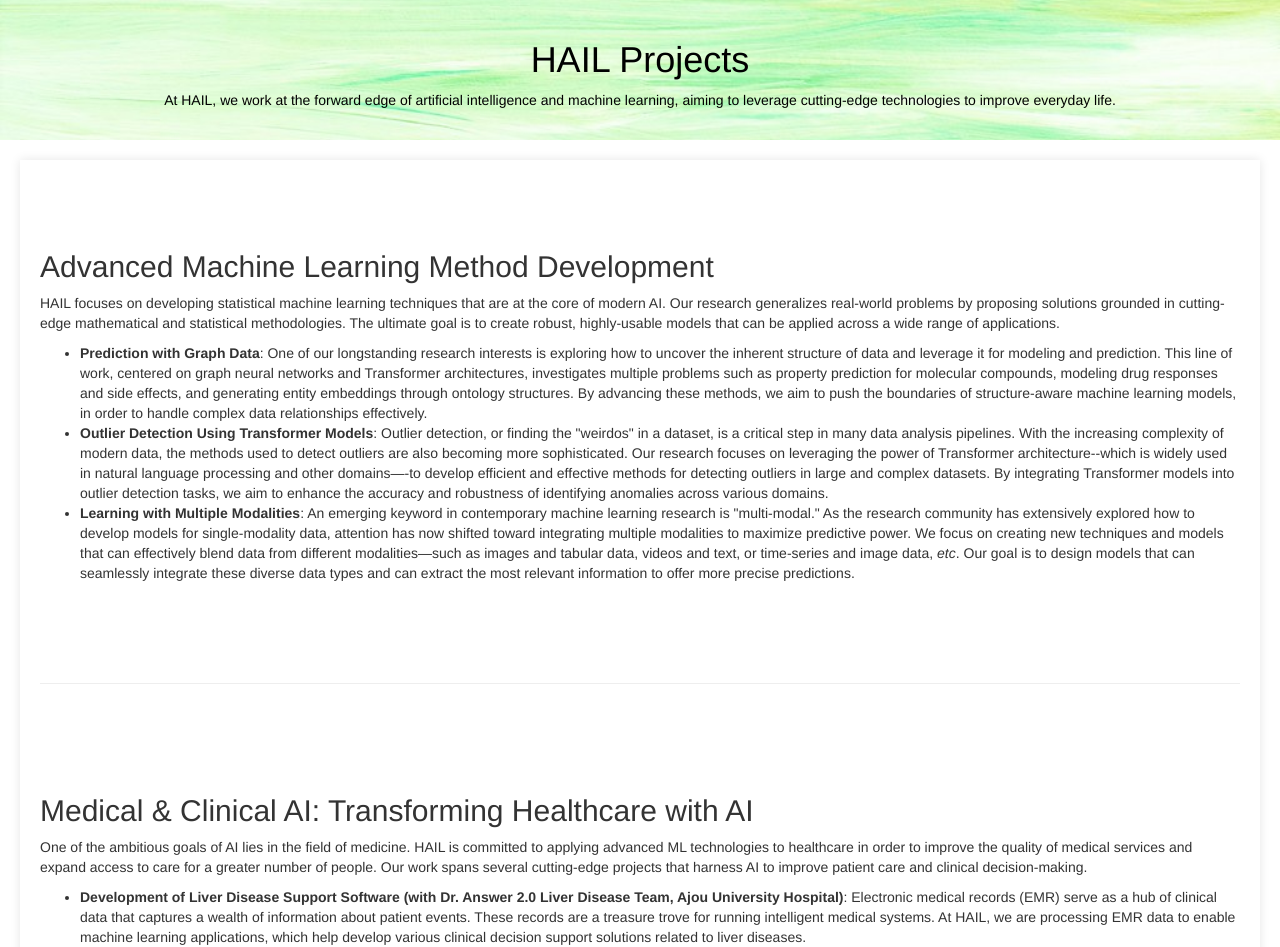
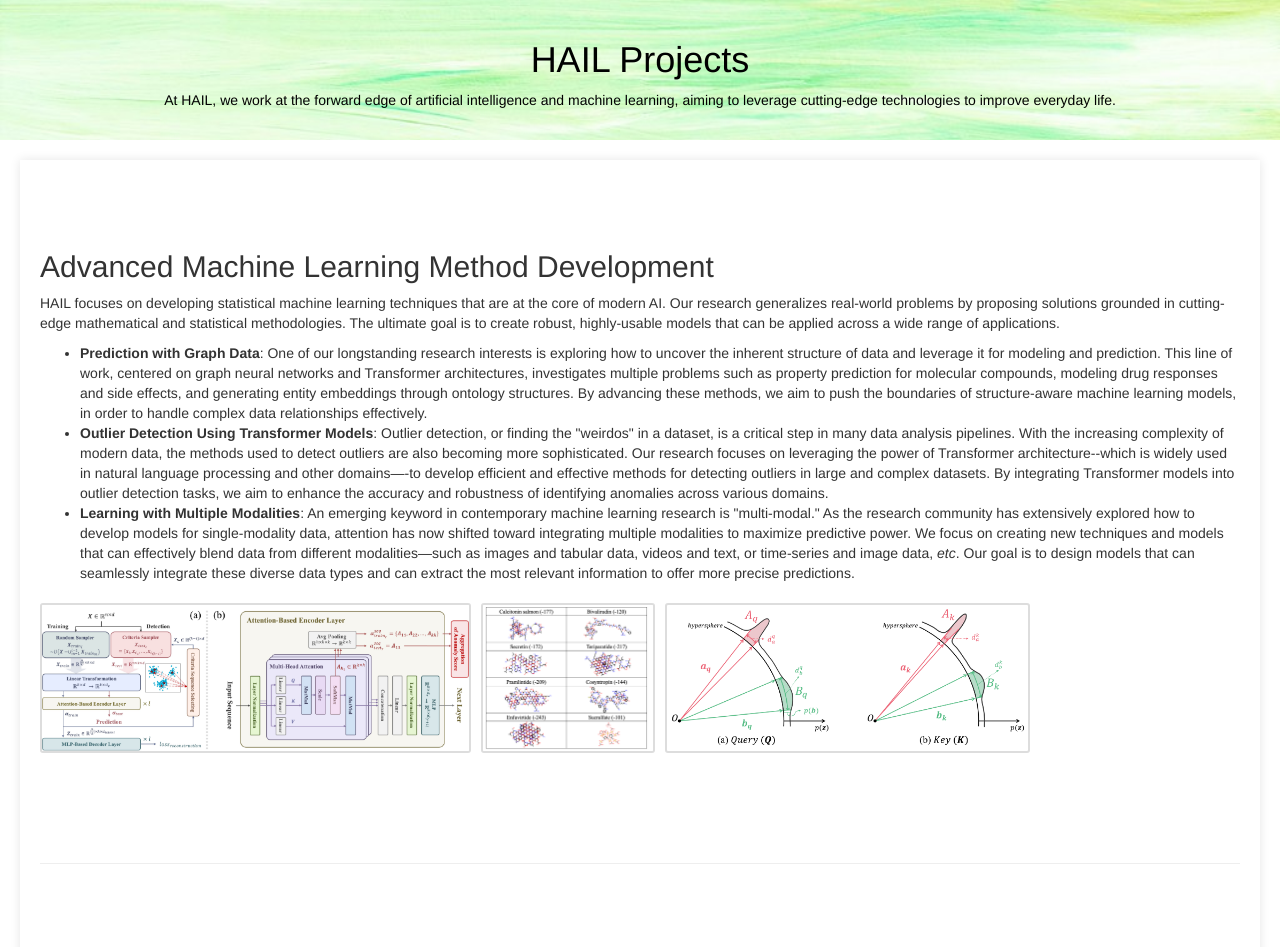
Before and after one commit to nth221/nth221.github.io, a Jekyll site: the page pages/projects.html, which Jekyll copies as it is, in a window 1280 px wide. Shown: the top 947 px of the page. Built offline with Jekyll 4.4.1, drawn with Linux system fonts in a browser that asks for light colours; nearby versions of some CDN libraries; library files that are not in the unit come from our copies; grey boxes are pictures that could not be loaded.

Commit message:
modified:   pages/projects.html

```diff
--- a/pages/projects.html
+++ b/pages/projects.html
@@ -176,6 +176,23 @@
                     <li><strong>Outlier Detection Using Transformer Models</strong>: Outlier detection, or finding the "weirdos" in a dataset, is a critical step in many data analysis pipelines. With the increasing complexity of modern data, the methods used to detect outliers are also becoming more sophisticated. Our research focuses on leveraging the power of Transformer architecture--which is widely used in natural language processing and other domains—-to develop efficient and effective methods for detecting outliers in large and complex datasets. By integrating Transformer models into outlier detection tasks, we aim to enhance the accuracy and robustness of identifying anomalies across various domains.</li>
                     <li><strong>Learning with Multiple Modalities</strong>: An emerging keyword in contemporary machine learning research is "multi-modal." As the research community has extensively explored how to develop models for single-modality data, attention has now shifted toward integrating multiple modalities to maximize predictive power. We focus on creating new techniques and models that can effectively blend data from different modalities—such as images and tabular data, videos and text, or time-series and image data, <i>etc</i>. Our goal is to design models that can seamlessly integrate these diverse data types and can extract the most relevant information to offer more precise predictions.</li>
                 </ul>
+	            <!-- Placeholder for images related to AREST/SDS -->
+			    <div id="ml1" class="project-images">
+        	        <a href="#ml1-img1"><img src="../img/project-ml-TransPAD.jpg" alt="Placeholder 1"></a>
+            	    <a href="#ml1-img2"><img src="../img/project-ml-molecules.png" alt="Placeholder 2"></a>
+                	<a href="#ml1-img3"><img src="../img/project-ml-TransPAD-analysis.png" alt="Placeholder 3"></a>
+            	</div>
+            	<!-- Lightbox for enlarging images -->
+            	<div id="ml1-img1" class="lightbox">
+            		<a href="#ml1"><img src="../img/project-ml-TransPAD.jpg" alt="Image 1 Enlarged"></a>
+            	</div>
+            	<div id="ml1-img2" class="lightbox">
+                	<a href="#ml1"><img src="../img/project-ml-molecules.png" alt="Image 2 Enlarged"></a>
+            	</div>
+            	<div id="ml1-img3" class="lightbox">
+                	<a href="#ml1"><img src="../img/project-ml-TransPAD-analysis.png" alt="Image 3 Enlarged"></a>
+            	</div>
+  				<div class="spacer"></div>
             </section>
 
 
@@ -211,6 +228,23 @@
                     <li><strong>Risk Model and Analysis for Pancreatic Cancer (with Herings)</strong>: In South Korea, the National Health Insurance program mandates biennial health checkups for all citizens. Using health checkup data combined with follow-up records from the National Cancer Center on pancreatic cancer diagnoses, we have built predictive models that assess an individual's risk of developing pancreatic cancer. Our risk analysis offers the potential to identify high-risk individuals early, which in turn leads to better prevention and treatment strategies.
                     </li>
                     <li><strong>Multi-Modal Healthcare Method Development (with Prof. Yuyin Zhou, UCSC)</strong>: One of the next milestones in machine learning is the ability to blend data from multiple modalities to maximize available information and refine predictive models. Starting with the RadFusion dataset from the Stanford Center for Artificial Intelligence in Medicine and Imaging (AIMI), this project explores how to integrate various data modalities generated in healthcare settings, such as EMRs, imaging data, drug structures, free-text notes, and medical ontologies, into robust decision-making models. By doing so, we aim to improve the accuracy of clinical predictions and support optimal healthcare decisions.
+	                <!-- Placeholder for images related to AREST/SDS -->
+			        <div id="med2" class="project-images">
+        	        	<a href="#med2-img1"><img src="../img/project-molecules-dili.png" alt="Placeholder 1"></a>
+            	    	<a href="#med2-img2"><img src="../img/project-dans-frame.png" alt="Placeholder 2"></a>
+                		<a href="#med2-img3"><img src="../img/project-dans-shap.png" alt="Placeholder 3"></a>
+            		</div>
+            		<!-- Lightbox for enlarging images -->
+            		<div id="med2-img1" class="lightbox">
+            			<a href="#med2"><img src="../img/project-molecules-dili.png" alt="Image 1 Enlarged"></a>
+            		</div>
+            		<div id="med2-img2" class="lightbox">
+                		<a href="#med2"><img src="../img/project-dans-frame.png" alt="Image 2 Enlarged"></a>
+            		</div>
+            		<div id="med2-img3" class="lightbox">
+                		<a href="#med2"><img src="../img/project-dans-shap.png" alt="Image 3 Enlarged"></a>
+            		</div>
+  					<div class="spacer"></div>
                     </li>
                 </ul>
             </section>
```
